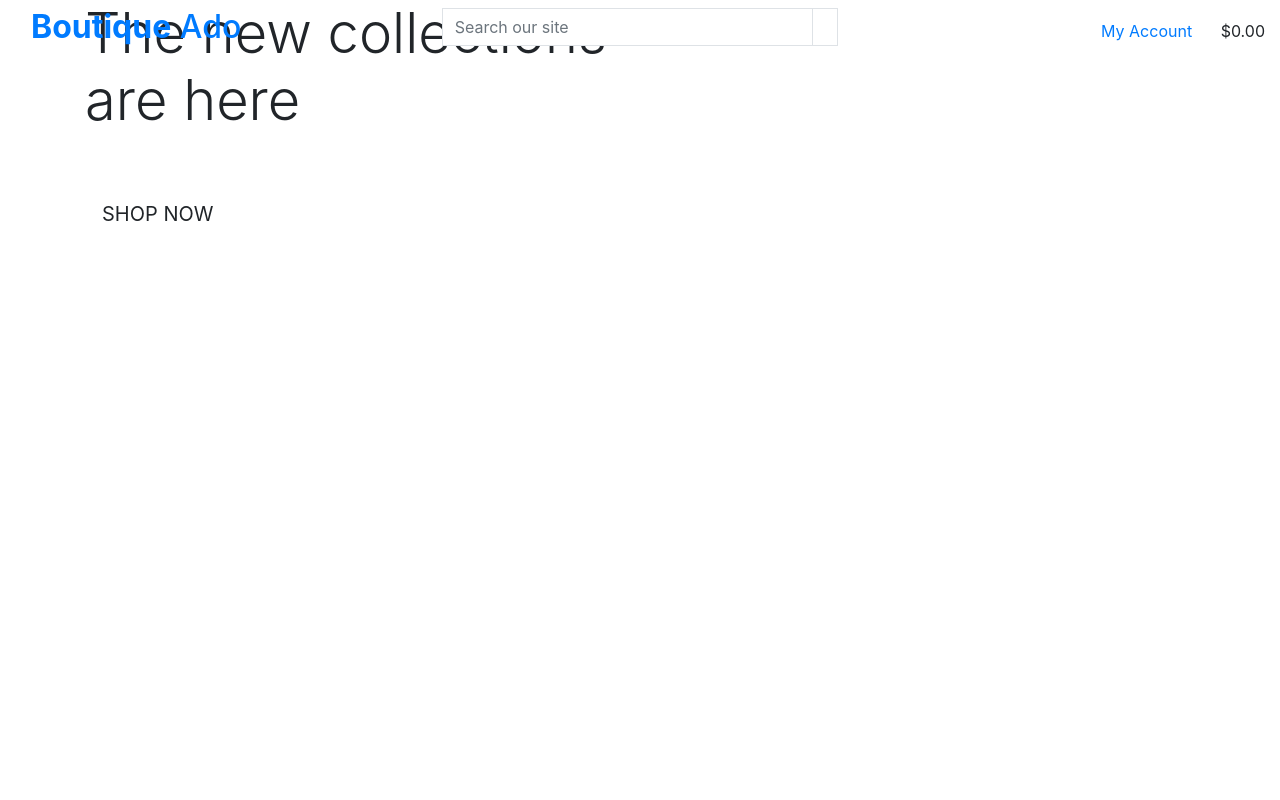
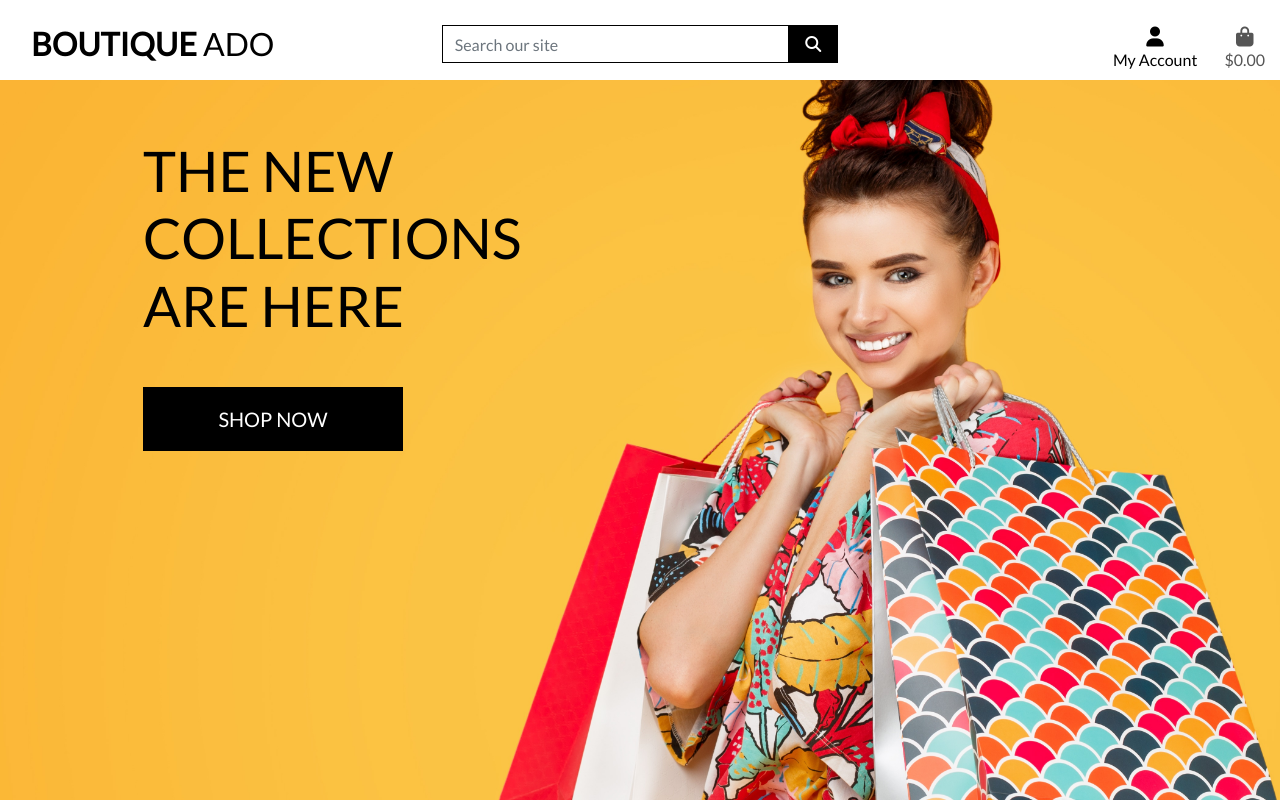
Before and after one commit to jts272/mp6-boutique-ado, a Django app: page / in a window 1280 px wide. Run offline with Django 3.2, Linux system fonts and the light colour scheme; some libraries are stand-ins or nearby versions.

Commit message:
feat: complete homepage header, css and dirs setup

```diff
--- a/mp6/urls.py
+++ b/mp6/urls.py
@@ -13,11 +13,13 @@ Including another URLconf
     1. Import the include() function: from django.urls import include, path
     2. Add a URL to urlpatterns:  path('blog/', include('blog.urls'))
 """
+from django.conf import settings
+from django.conf.urls.static import static
 from django.contrib import admin
-from django.urls import path, include
+from django.urls import include, path
 
 urlpatterns = [
     path("admin/", admin.site.urls),
     path("accounts/", include("allauth.urls")),
     path("", include("home.urls")),
-]
+] + static(settings.MEDIA_URL, document_root=settings.MEDIA_ROOT)
--- a/static/css/base.css
+++ b/static/css/base.css
@@ -0,0 +1,88 @@
+html {
+  height: 100%;
+}
+
+body {
+  background: url("media/homepage_background_cropped.jpg") no-repeat center
+    center fixed;
+  background-size: cover;
+  /* Subtract height of top header */
+  height: calc(100vh - 164px);
+  color: #555;
+  font-family: "Lato", sans-serif;
+}
+
+/* from Bulma */
+
+/* Give icons consistent size and centering */
+.icon {
+  align-items: center;
+  display: inline-flex;
+  justify-content: center;
+  height: 1.5rem;
+  width: 1.5rem;
+}
+
+.logo-font {
+  text-transform: uppercase;
+}
+
+/* Make logo only take as much space as required */
+.main-logo-link {
+  width: fit-content;
+}
+
+.shop-now-button {
+  background: black;
+  color: white;
+  min-width: 260px;
+}
+
+.btn-black {
+  background: black;
+  color: white;
+}
+
+.shop-now-button:hover,
+.shop-now-button:active,
+.shop-now-button:focus,
+.btn-black:hover,
+.btn-black:active,
+.btn-black:focus {
+  background: #222;
+  color: white;
+}
+
+.text-black {
+  color: #000 !important;
+}
+
+.border-black {
+  border: 1px solid black !important;
+}
+
+/* -------------------------------- Media Queries */
+
+/* Slightly larger container on xl screens */
+/* CAN USE OVER DEFAULT BOOTSTRAP FIXED PIXEL MAX-WIDTHS */
+@media (min-width: 1200px) {
+  .container {
+    max-width: 80%;
+  }
+}
+
+/* fixed top navbar only on medium and up */
+@media (min-width: 992px) {
+  .fixed-top-desktop-only {
+    position: fixed;
+    top: 0;
+    right: 0;
+    left: 0;
+    z-index: 1030;
+  }
+
+  /* PUSH BODY DOWN TO BOTTOM OF MAIN PAGE HEADER */
+  .header-container {
+    padding-top: 164px;
+  }
+}
--- a/templates/base.html
+++ b/templates/base.html
@@ -21,6 +21,11 @@
             href="https://cdn.jsdelivr.net/npm/bootstrap@4.6.2/dist/css/bootstrap.min.css"
             integrity="sha384-xOolHFLEh07PJGoPkLv1IbcEPTNtaed2xpHsD9ESMhqIYd0nLMwNLD69Npy4HI+N"
             crossorigin="anonymous" />
+      <link rel="preconnect" href="https://fonts.googleapis.com" />
+      <link rel="preconnect" href="https://fonts.gstatic.com" crossorigin />
+      <link href="https://fonts.googleapis.com/css2?family=Lato&display=swap"
+            rel="stylesheet" />
+      <link rel="stylesheet" href="{% static 'css/base.css' %}" />
     {% endblock core_css %}
 
     {% block extra_css %}
@@ -32,6 +37,8 @@
               crossorigin="anonymous"></script>
       <script src="https://cdn.jsdelivr.net/npm/bootstrap@4.6.2/dist/js/bootstrap.bundle.min.js"
               integrity="sha384-Fy6S3B9q64WdZWQUiU+q4/2Lc9npb8tCaSX9FK7E8HnRr0Jz8D6OP9dO5Vg3Q9ct"
+              crossorigin="anonymous"></script>
+      <script src="https://kit.fontawesome.com/2c19ba1d16.js"
               crossorigin="anonymous"></script>
     {% endblock core_js %}
 
@@ -47,7 +54,8 @@
   </head>
   <body>
     <header class="container-fluid fixed-top">
-      <div class="row">
+      {% comment %} Only display on large screens {% endcomment %}
+      <div class="row bg-white pt-lg-2 d-none d-lg-flex" id="topnav">
         <div class="col-12 col-lg-4 my-auto py-1 py-lg-0 text-center text-lg-left">
           <a href="{% url 'home' %}" class="nav-link main-logo-link">
             <h2 class="logo-font text-black my-0">
@@ -95,7 +103,7 @@
                     <a href="" class="dropdown-item">Product Management</a>
                   {% endif %}
                   <a href="" class="dropdown-item">My Profile</a>
-                  <a href="{% url 'account_logout' %}">Logout</a>
+                  <a href="{% url 'account_logout' %}" class="dropdown-item">Logout</a>
                 {% else %}
                   <a href="{% url 'account_signup' %}" class="dropdown-item">Register</a>
                   <a href="{% url 'account_login' %}" class="dropdown-item">Login</a>
```
Also changed, not shown: mp6/settings.py (+13 -0 lines), media/homepage_background_cropped.jpg (added).
